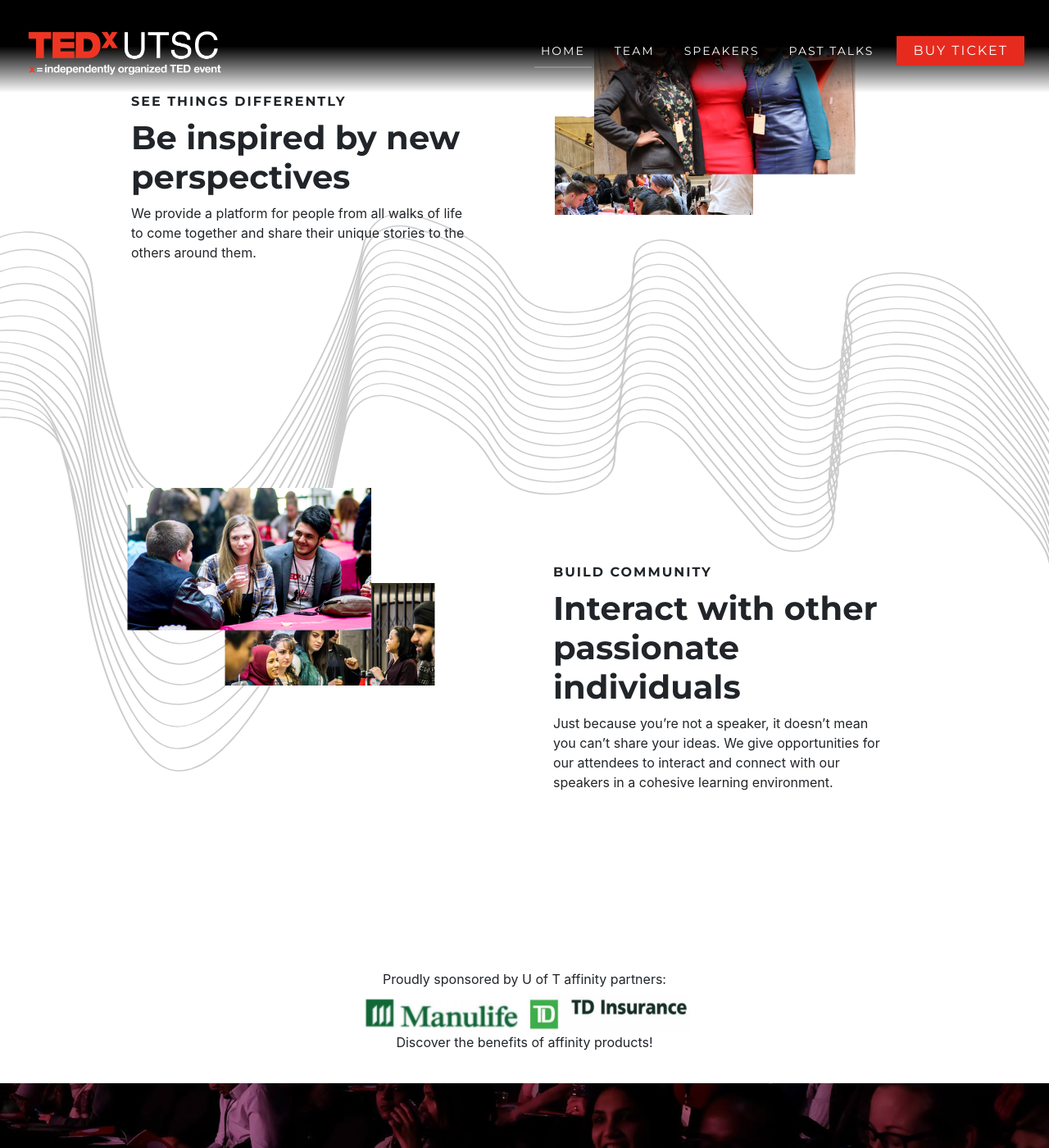
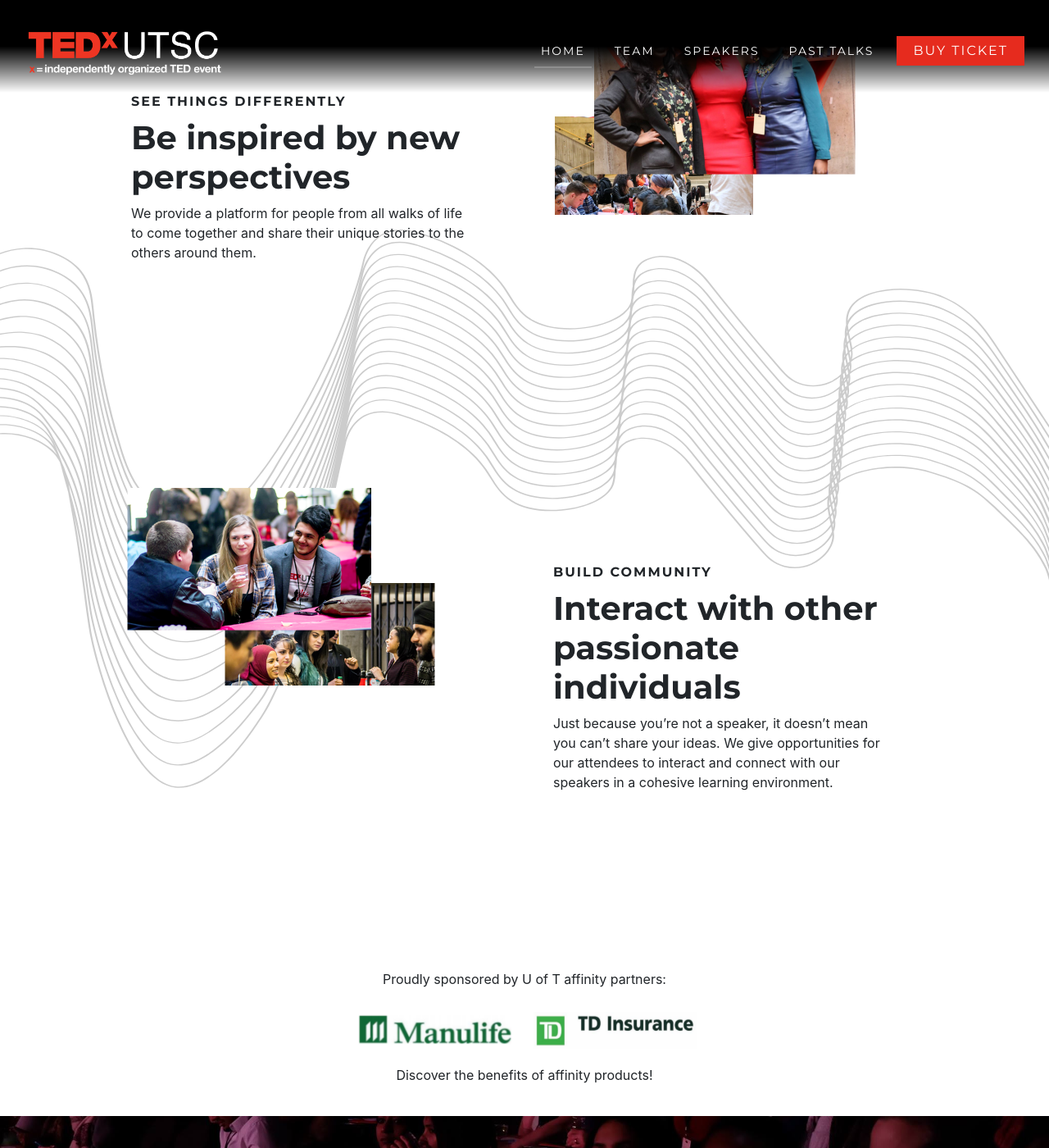
Before and after one commit to junthehacker/tedxutsc, a Jekyll site: the page built from index.html, in a window 1280 px wide and 1400 px high, scrolled down 2405 px. Shown: the whole window at 82% size. Built offline with Jekyll 4.4.1, drawn with Linux system fonts in a browser that asks for light colours.

Commit message:
Fixed spacing

```diff
--- a/_sass/_home.scss
+++ b/_sass/_home.scss
@@ -122,11 +122,16 @@
   &-logo{
     overflow: hidden;
     text-align: center;
+    margin: 20px;
     &-resize{
       width: inherit;
       width: 200px;
       height: 45px;
+      margin-left: 8px;
+      margin-right: 8px;
+
       display: inline-block;
+
     }
   }
 }
```
